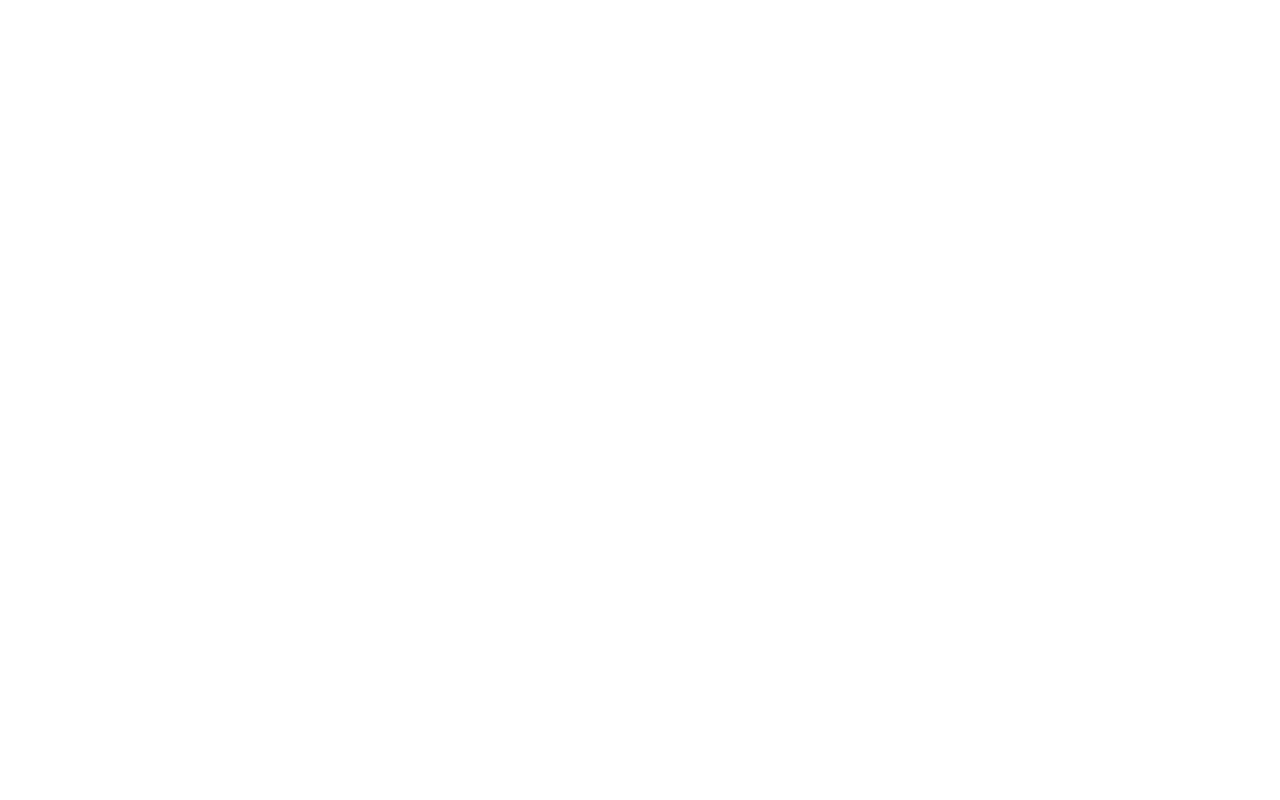
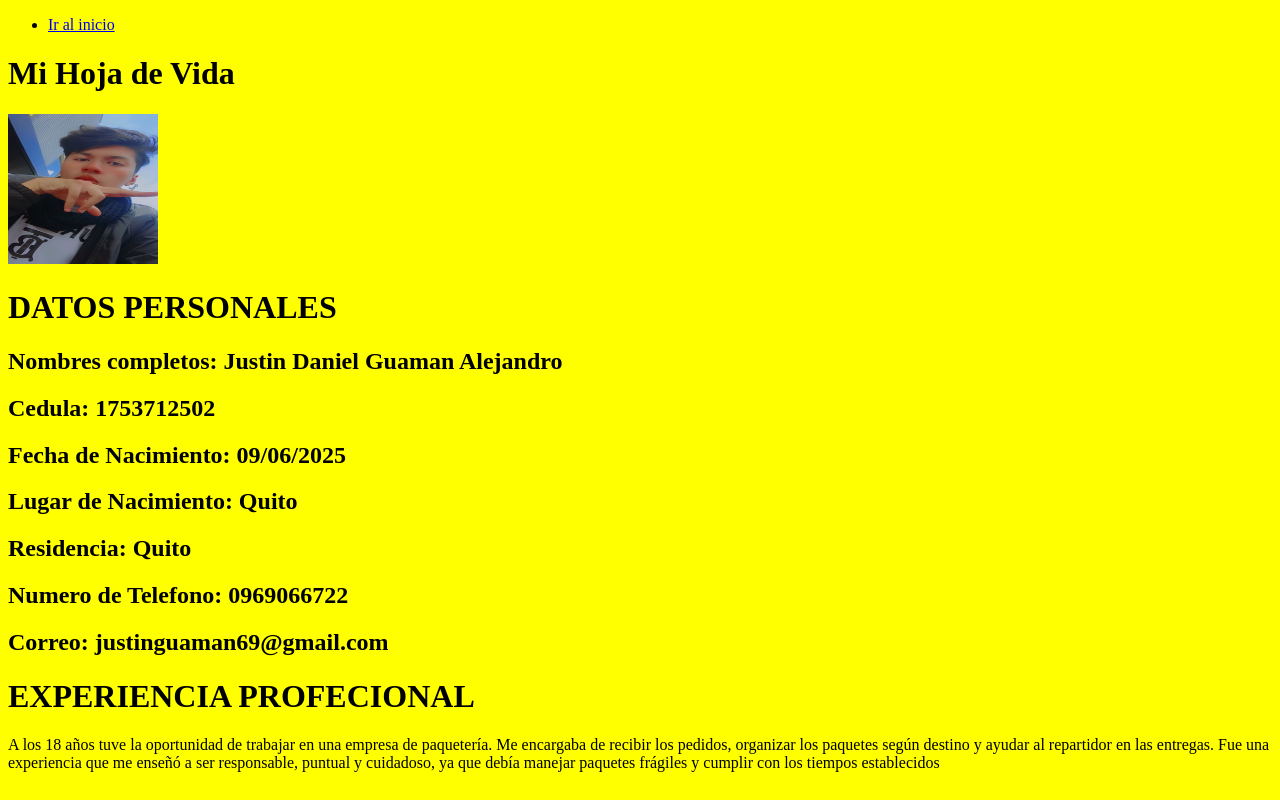
Before and after one commit to JustinAlejito23/manejoformulario, a plain HTML site: page vistas/hojadevida.html in a window 1280 px wide. Drawn offline with Linux system fonts and the light colour scheme.

Commit message:
creacion de mi  Hoja de Vida

```diff
--- a/vistas/hojadevida.html
+++ b/vistas/hojadevida.html
@@ -0,0 +1,33 @@
+<!DOCTYPE html>
+<html lang="en">
+<head>
+    <meta charset="UTF-8">
+    <meta name="viewport" content="width=device-width, initial-scale=1.0">
+    <title>Hoja de Vida</title>
+</head>
+<body>
+    <header>
+        <nav>
+            <ul>
+            <li><a href="../index.html">Ir al inicio</a>
+            </ul>
+        </nav>
+    </header>
+    <h1>Mi Hoja de Vida</h1>
+    <!--insertar una imagen-->
+    <img src="../img/justin.jpg" alt="justin" width="150px" height="150">
+    <h1>DATOS PERSONALES</h1>
+    <div style="text-align: right side";>
+    <h2>Nombres completos: Justin Daniel Guaman Alejandro</h2>
+    <h2>Cedula: 1753712502</h2>
+    <h2>Fecha de Nacimiento: 09/06/2025</h2>
+    <h2>Lugar de Nacimiento: Quito</h2>
+    <h2>Residencia: Quito</h2>
+    <h2>Numero de Telefono: 0969066722</h2>
+    <h2> Correo: justinguaman69@gmail.com</h2>
+  </div>
+  <body style="background-color: yellow;"></body>
+  <H1>EXPERIENCIA PROFECIONAL</H1>
+ A los 18 años tuve la oportunidad de trabajar en una empresa de paquetería. Me encargaba de recibir los pedidos, organizar los paquetes según destino y ayudar al repartidor en las entregas. Fue una experiencia que me enseñó a ser responsable, puntual y cuidadoso, ya que debía manejar paquetes frágiles y cumplir con los tiempos establecidos
+</body>
+</html>
```
Also changed, not shown: index.html (+1 -1 lines), img/justin.jpg (added).
